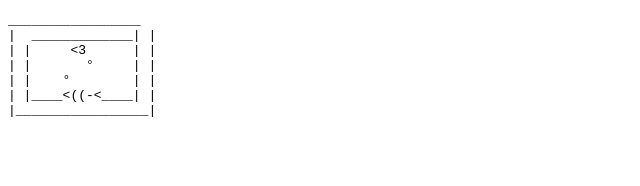
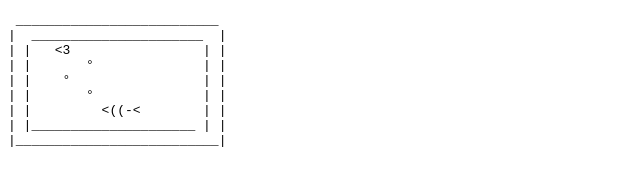
Before and after one commit to lpesola/kala.computer, a plain HTML site: page index.html in a window 1280 px wide. Shown: the whole page, without its empty margins (0-640 px from the left). Drawn offline with Linux system fonts and the light colour scheme.

Commit message:
Update index.html

```diff
--- a/index.html
+++ b/index.html
@@ -7,13 +7,15 @@
 </head>
 <body>
     <pre>
-_________________
-|  _____________| |
-| |     <3      | |
-| |       °     | |
-| |    °        | |
-| |____<((-<____| |
-|_________________|
+ __________________________
+|  ______________________  |
+| |   <3                 | |
+| |       °              | |
+| |    °                 | |
+| |       °              | |
+| |         <((-<        | |
+| |_____________________ | |
+|__________________________|
      </pre>
 </body>
 </html>
```
